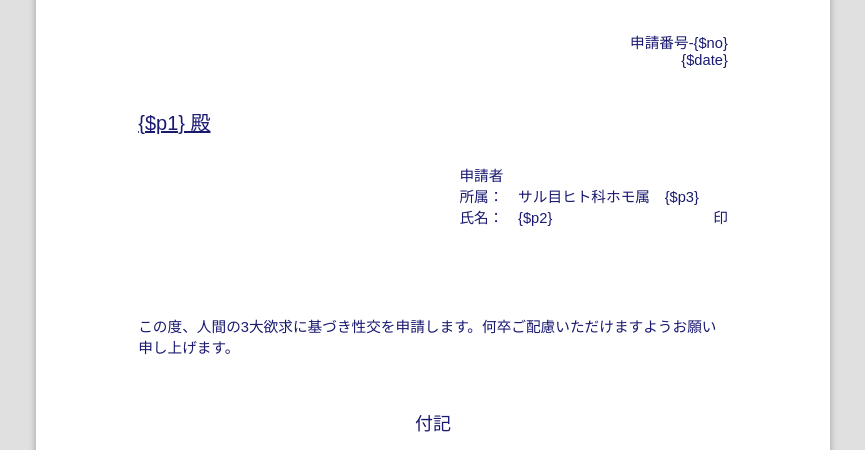
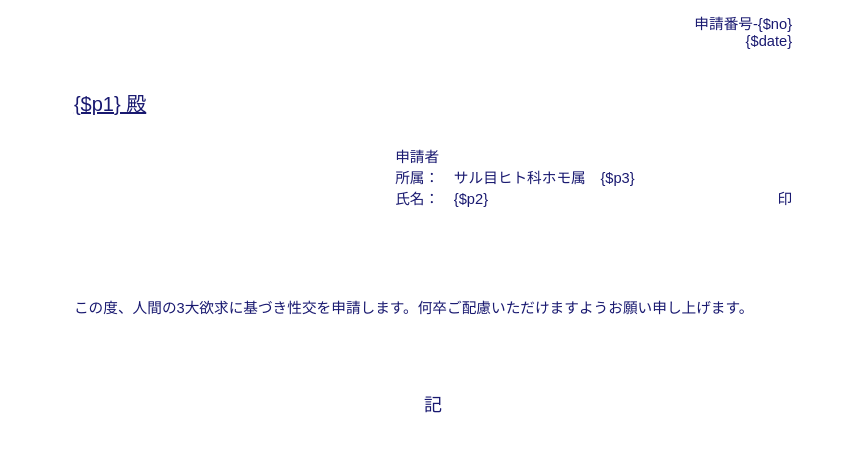
Before and after one commit to binbin4649/sex_app_form, a plain HTML site: page index.html in a window 1280 px wide. Shown: the part 271-721 px from the top of the page, without its empty margins (207-1072 px from the left). Drawn offline with Linux system fonts and the light colour scheme.

Commit message:
css fix.

```diff
--- a/index.html
+++ b/index.html
@@ -39,7 +39,7 @@
             </p>
         </div>
         <div class="row6">
-	        <p class="ki">付記</p>
+	        <p class="ki">記</p>
         </div>
         <div class="row7">
 	        <ul>
--- a/sheet.css
+++ b/sheet.css
@@ -1,21 +1,12 @@
-/* 印刷時の用紙設定 */
-@page {
-  size: A4; /* 用紙サイズ */
-  margin: 0; /* ヘッダー・フッダーを無効化 */
-}
-
 /* 要素の初期化 */
 * {
   margin: 0;
   padding: 0;
   /* デフォルトのフォント */
   color: #191970;
-  font-family: "游ゴシック Medium", "Yu Gothic Medium", "游ゴシック体", YuGothic,
-    sans-serif;
+  font-family: "游ゴシック Medium", "Yu Gothic Medium", "游ゴシック体", YuGothic, sans-serif;
   font-size: 11pt;
   font-weight: normal;
-  /* 背景色・背景画像を印刷する（Chromeのみで有効） */
-  -webkit-print-color-adjust: exact;
 }
 
 /* ページレイアウト (section.sheet を１ページとする) */
@@ -24,28 +15,16 @@
   position: relative;
   box-sizing: border-box;
   page-break-after: always;
-
-  /* 用紙サイズ A4 */
+  margin: auto;
+ /* 用紙サイズ A4 */
   height: 297mm;
   width: 210mm;
-
   /* 余白サイズ */
   padding-top: 50mm;
-  padding-left: 27mm;
-  padding-right: 27mm;
+  padding-left: 10mm;
+  padding-right: 10mm;
 }
 
-/* プレビュー用のスタイル */
-@media screen {
-  body {
-    background: #e0e0e0;
-  }
-  .sheet {
-    background: white; /* 背景を白く */
-    box-shadow: 0 0.5mm 2mm rgba(0, 0, 0, 0.3); /* ドロップシャドウ */
-    margin: 5mm auto;
-  }
-}
 
 /* 汎用クラス */
 .text-left {
```
